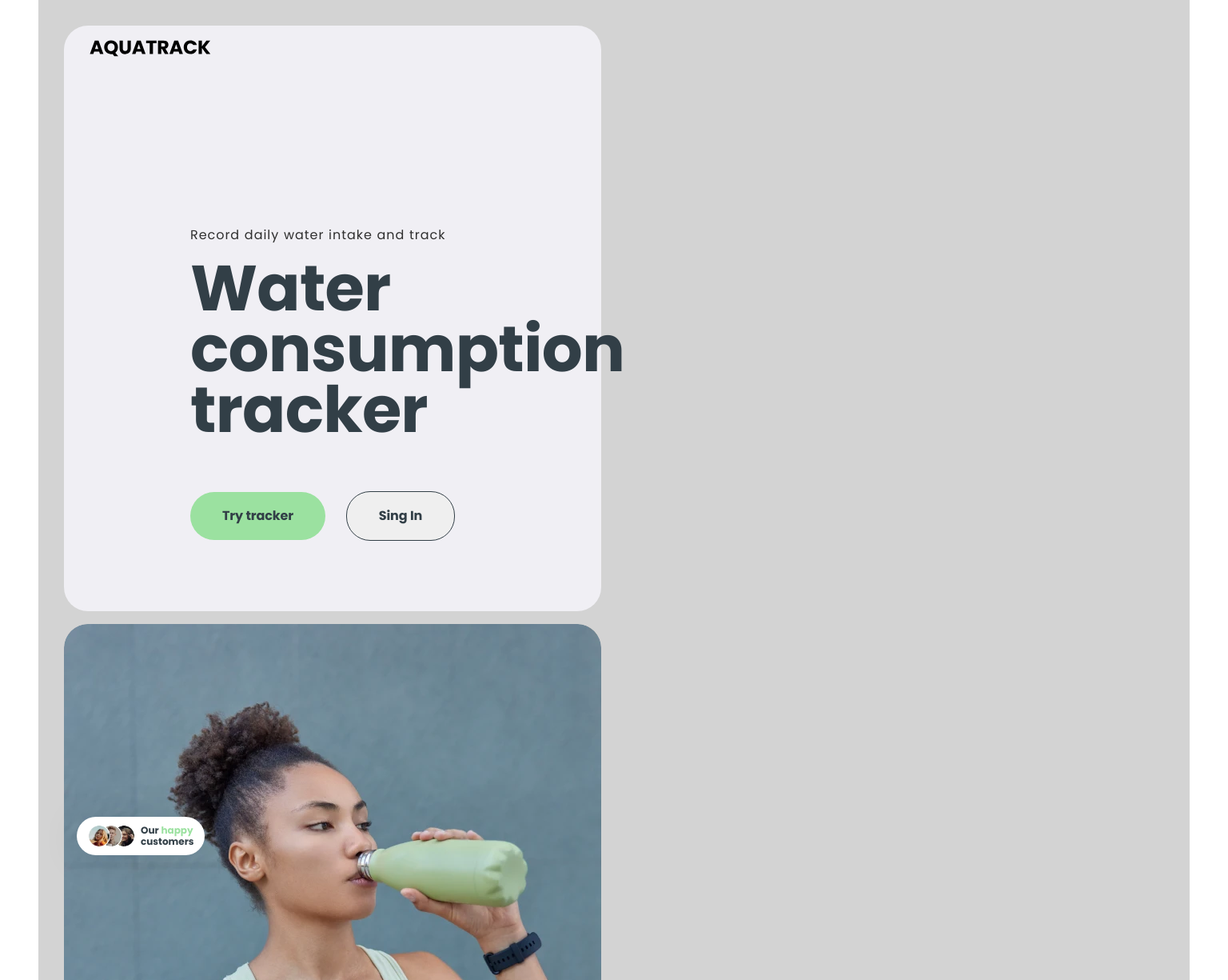
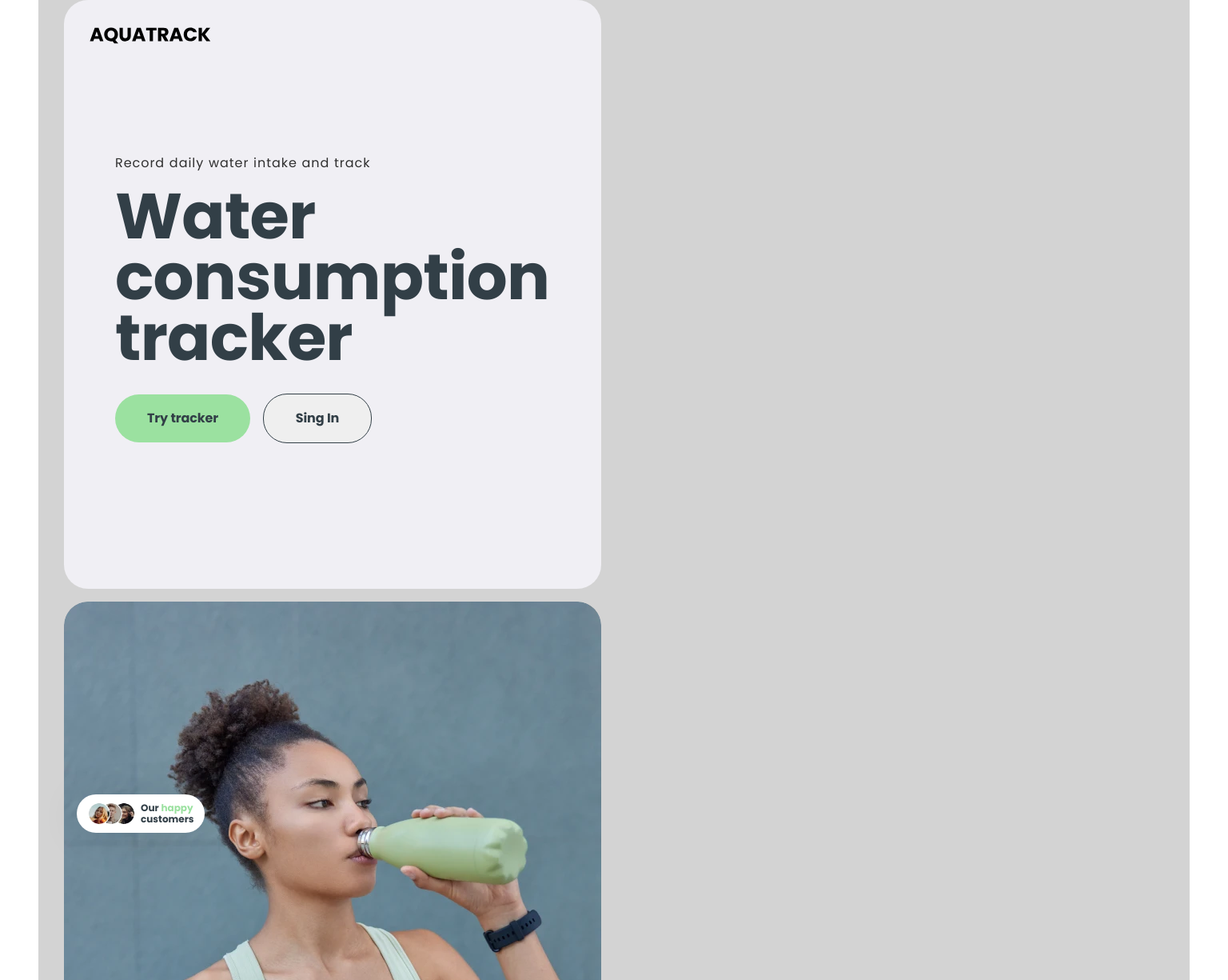
Before and after one commit to Serhii-Ivanchenko/Team-03-project-front, a React (Vite) app: page / in a window 1536 px wide. Shown: the top 1225 px of the page at 80% size. Built offline with nearby package versions, Linux system fonts and the light colour scheme.

Commit message:
welcome section fend

```diff
--- a/src/components/HomePage/AdvantagesSection/AdvantagesSection.module.css
+++ b/src/components/HomePage/AdvantagesSection/AdvantagesSection.module.css
@@ -15,17 +15,12 @@
   }
 }
 
-
-
 @media only screen and (min-width: 768px) {
   .advSection {
     background-image: url(../../../assets/images/main_page/main_page_tablet_girl_1x.webp);
-        /* height: 1024px; */
     max-width: 704px;
     height: 446px;
     padding-top: 32px;
-        padding-bottom: 32px;
-        /* background-size: 50% 100%; */
   }
 }
 
@@ -35,22 +30,11 @@
   }
 }
 
-
-
-
-
 @media only screen and (min-width: 1440px) {
   .advSection {
     background-image: url(../../../assets/images/main_page/main_page_desktop_girl_1x.webp);
-        padding-bottom: 32px;
-        padding-top: 32px;
     max-width: 672px;
     height: 736px;
-        /* height: 900px; */
-        /* background-size: contain; */
-        /* display: flex;
-        flex-direction: row;
-        flex-wrap: wrap; */
   }
 }
 
@@ -59,8 +43,6 @@
     background-image: url(../../../assets/images/main_page/main_page_desktop_girl_2x.webp);
   }
 }
-
-
 
 /*  */
 .happyContainer {
@@ -72,27 +54,27 @@
   display: flex;
   align-items: center;
   border-radius: 30px;
-    background: #FFF;
-    box-shadow: 0px 4px 50px 0px rgba(0, 0, 0, 0.10);
+  background: #fff;
+  box-shadow: 0px 4px 50px 0px rgba(0, 0, 0, 0.1);
 }
 
-@media only screen and (min-width: 768px) {
+/* @media only screen and (min-width: 768px) {
     .hero-reviews-container {
         flex-direction: row;
         gap: 12px;
     }
-}
+} */
 
 .happyList {
   display: flex;
   padding-right: 1px;
 }
 
-@media only screen and (min-width: 768px) {
+/* @media only screen and (min-width: 768px) {
     .hero-reviews-list {
         padding-right: 0;
     }
-}
+} */
 
 .happyItem {
   flex-shrink: 0;
@@ -127,21 +109,17 @@
 .happyImage {
   width: 28px;
   height: 28px;
-    /* border: 2px solid #1D1D1D; */
-
   border-radius: 100px;
-    /* border: 2px solid #1D1D1D; */
   background: transparent;
 }
 
-@media only screen and (min-width: 768px) {
+/* @media only screen and (min-width: 768px) {
   .hero-reviews-image {
     width: 54px;
     height: 54px;
-        border: 3px solid #1D1D1D;
+    border: 3px solid #1d1d1d;
   }
-}
-
+} */
 
 .happyCustomers {
   display: flex;
@@ -149,15 +127,15 @@
   margin-left: 65px;
 }
 
-@media only screen and (min-width: 768px) {
+/* @media only screen and (min-width: 768px) {
   .hero-wrapper-first {
     flex-direction: column;
     gap: 8px;
   }
-}
+} */
 
 .happyText {
-    color: #323F47;
+  color: #323f47;
   font-family: Poppins;
   font-size: 12px;
   font-style: normal;
@@ -166,11 +144,8 @@
 }
 
 .accent {
-    color: #9BE1A0;
+  color: #9be1a0;
 }
-
-
-
 
 /* ================================== */
 
@@ -196,13 +171,13 @@
   letter-spacing: -0.01em;
 }
 .habitbtn {
-    background: #323F47;
-    color: #FFF;
+  background: #323f47;
+  color: #fff;
 }
 
 .circle {
   border-radius: 50px;
-    background-color: #9BE1A0;
+  background-color: #9be1a0;
   width: 8px;
   height: 8px;
   display: inline-block;
@@ -210,7 +185,7 @@
 }
 
 .statistics {
-    background: #9BE1A0;
+  background: #9be1a0;
 }
 
 .ratebtn {
@@ -220,15 +195,12 @@
 }
 
 .rate {
-    background: #FFF;
+  background: #fff;
 }
-
 
 /* ================================== */
 
-
 @media screen and (min-width: 768px) {
-
   .infoStaticsBtn {
     display: flex;
     gap: 10px;
@@ -236,7 +208,6 @@
     margin-right: 32px;
     justify-content: flex-end;
   }
-
 
   .statistics,
   .habitbtn,
@@ -246,7 +217,6 @@
     font-size: 12px;
     line-height: 12px;
     letter-spacing: -0.12px;
-
   }
 
   .ratebtn {
@@ -254,19 +224,10 @@
     justify-content: flex-end;
     padding-top: 10px;
     padding-right: 58px; /*===============*/
-
+  }
 }
 
-}
-
-
-
-
-
 @media screen and (min-width: 1440px) {
-
-
-
   /*
 .statistics, .habitbtn, .rate{
     padding: 11px 16px;
@@ -290,8 +251,5 @@ letter-spacing: -0.12px;
     justify-content: flex-end;
     padding-top: 10px;
     padding-right: 114px;
-
   }
-
-
 }
--- a/src/components/HomePage/WelcomeSection/WelcomeSection.module.css
+++ b/src/components/HomePage/WelcomeSection/WelcomeSection.module.css
@@ -2,12 +2,13 @@
   max-width: 343px;
   height: 411px;
   padding: 24px 16px;
-  background-color: #f0eff4;
+  background-color: #F0EFF4;
+
   border-radius: 30px;
 }
 
-.logoMain {
-margin-bottom: 74px;
+.welcome {
+margin-top: 74px;
 }
 
 .descr {
@@ -79,17 +80,13 @@ padding: 14px 19px;
   .mainContainer {
     max-width: 704px;
     height: 498px;
-    padding: 16px 32px;
+    padding: 32px 0 0 32px;
   }
   .welcome {
-    margin-left: 64px;
+    margin-left: 32px;
     margin-top: 50px;;
   }
 
-  /* .logoMain {
-    margin-left: 32px;
-    margin-top: 32px;
-  } */
 
   .title {
     font-size: 64px;
@@ -105,6 +102,14 @@ line-height: 24px;
 letter-spacing: 0.96px;
 }
 
+.btn, .btnSingIn {
+padding: 18px 40px;
+  margin-right: 16px;
+  font-size: 16px;
+  line-height: 24px;
+  letter-spacing: -0.16px;
+}
+
 }
 
 /* ======================= SCREEN 1440px ================================================ */
@@ -112,12 +117,8 @@ letter-spacing: 0.96px;
 
 @media screen and (min-width: 1440px) {
   .mainContainer {
-
     width: 672px;
-    height: 732px;
-    gap: 32px;
-    margin-top: 32px;
-    /* margin-left: 32px; */
+    height: 736px;
     float: left;
   }
 
@@ -125,32 +126,32 @@ letter-spacing: 0.96px;
     font-size: 80px;
     line-height: 95%;
     letter-spacing: -0.01em;
-    padding-bottom: 32px;
+    /* padding-bottom: 32px; */
   }
 
   .welcome {
-    padding: 132px 62px;
+    margin: 132px 32px  0;
   }
-
+/*
   .singup {
     padding-right: 16px;
-  }
+  } */
 
-  .btn {
+  /* .btn {
     padding-right: 16px;
     font-size: 16px;
     line-height: 150%;
     text-align: center;
     padding: 18px 40px;
-  }
+  } */
 
-  .btnSingIn {
+  /* .btnSingIn {
   padding-right: 16px;
   font-size: 16px;
   line-height: 150%;
   letter-spacing: -0.01em;
   padding: 18px 40px;
-}
+} */
 
 
 
```
Lines whose indentation alone changed are shown as unchanged.
